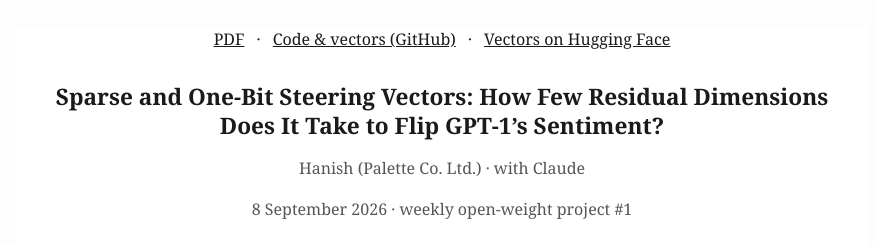
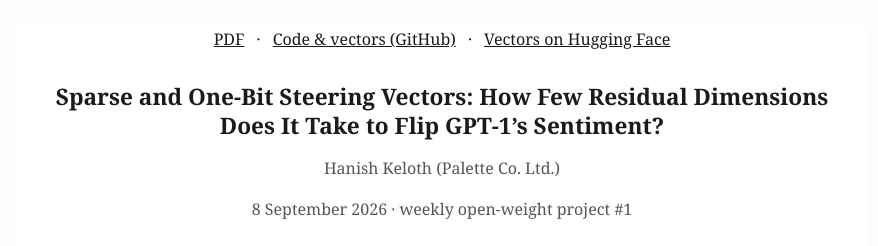
Before and after one commit to hanishkeloth/sparse-steer-gpt1, a plain HTML site: page docs/index.html in a window 1280 px wide. Shown: the top 246 px of the page, without its empty margins (198-1076 px from the left). Drawn offline with Linux system fonts and the light colour scheme.

Commit message:
Pages site: updated author line

```diff
--- a/docs/index.html
+++ b/docs/index.html
@@ -4,7 +4,7 @@
   <meta charset="utf-8" />
   <meta name="generator" content="pandoc" />
   <meta name="viewport" content="width=device-width, initial-scale=1.0, user-scalable=yes" />
-  <meta name="author" content="Hanish (Palette Co. Ltd.) · with Claude" />
+  <meta name="author" content="Hanish Keloth (Palette Co. Ltd.)" />
   <title>Sparse and One-Bit Steering Vectors (GPT-1)</title>
   <style>
 html {
@@ -179,7 +179,7 @@
 <header id="title-block-header">
 <h1 class="title">Sparse and One-Bit Steering Vectors: How Few Residual
 Dimensions Does It Take to Flip GPT-1’s Sentiment?</h1>
-<p class="author">Hanish (Palette Co. Ltd.) · with Claude</p>
+<p class="author">Hanish Keloth (Palette Co. Ltd.)</p>
 <p class="date">8 September 2026 · weekly open-weight project #1</p>
 </header>
 <h2 id="abstract">Abstract</h2>
```
Also changed, not shown: 1 other file.
